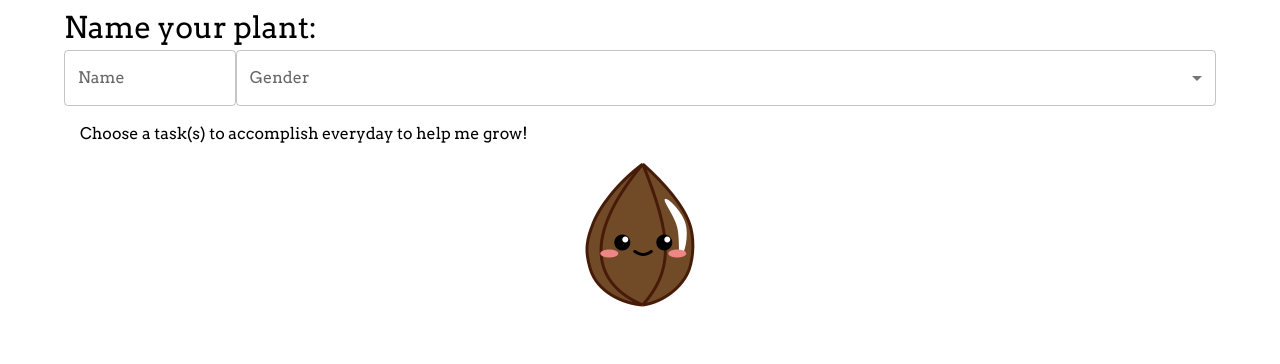
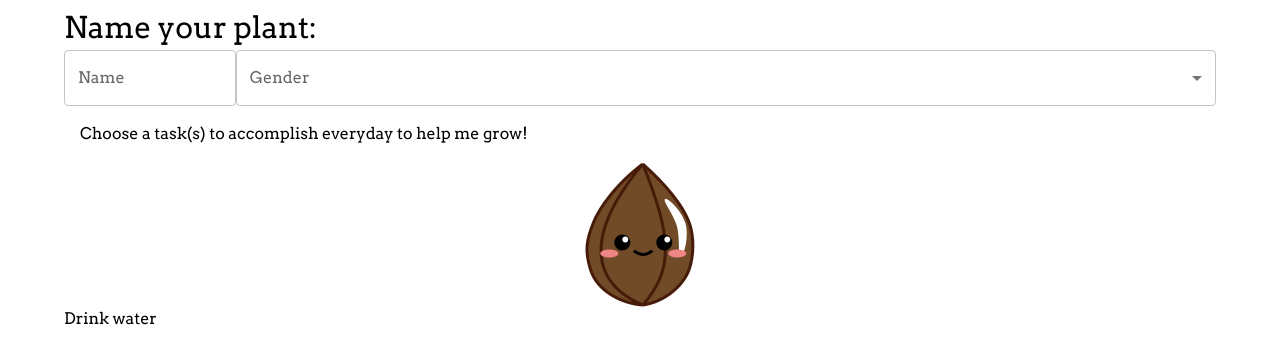
Before and after one commit to lucyefranco/GIT-Hackathon22, a React (Create React App) app in the folder git-hackathon-22/: page /nameyourplant in a window 1280 px wide. Shown: the top 364 px of the page. Built offline with nearby package versions, Linux system fonts and the light colour scheme.

Commit message:
create task component and import it into "name your plant"

```diff
--- a/git-hackathon-22/src/Components/Task.js
+++ b/git-hackathon-22/src/Components/Task.js
@@ -1 +1,14 @@
 import * as React from 'react';
+import { Box, Typography } from "@mui/material";
+
+function Task(props) {
+
+ return (
+    <Box>
+        <Typography>{props.task}</Typography>
+    </Box>
+
+)
+}
+
+export default Task;
--- a/git-hackathon-22/src/Pages/NameYourPlant.js
+++ b/git-hackathon-22/src/Pages/NameYourPlant.js
@@ -11,6 +11,7 @@ import {
 } from "@mui/material";
 import { useState } from "react";
 import seedPhoto from "../assets/Seed.png";
+import Task from "../Components/Task"
 
 function NameYourPlant() {
   const [plantName, setPlantName] = useState("");
@@ -63,6 +64,7 @@ function NameYourPlant() {
       </Box>
       <Box>{/* tasks */}
         {/* get tasks and map into component */}
+        <Task task="Drink water"/>
       </Box>
     </Container>
   );
```
